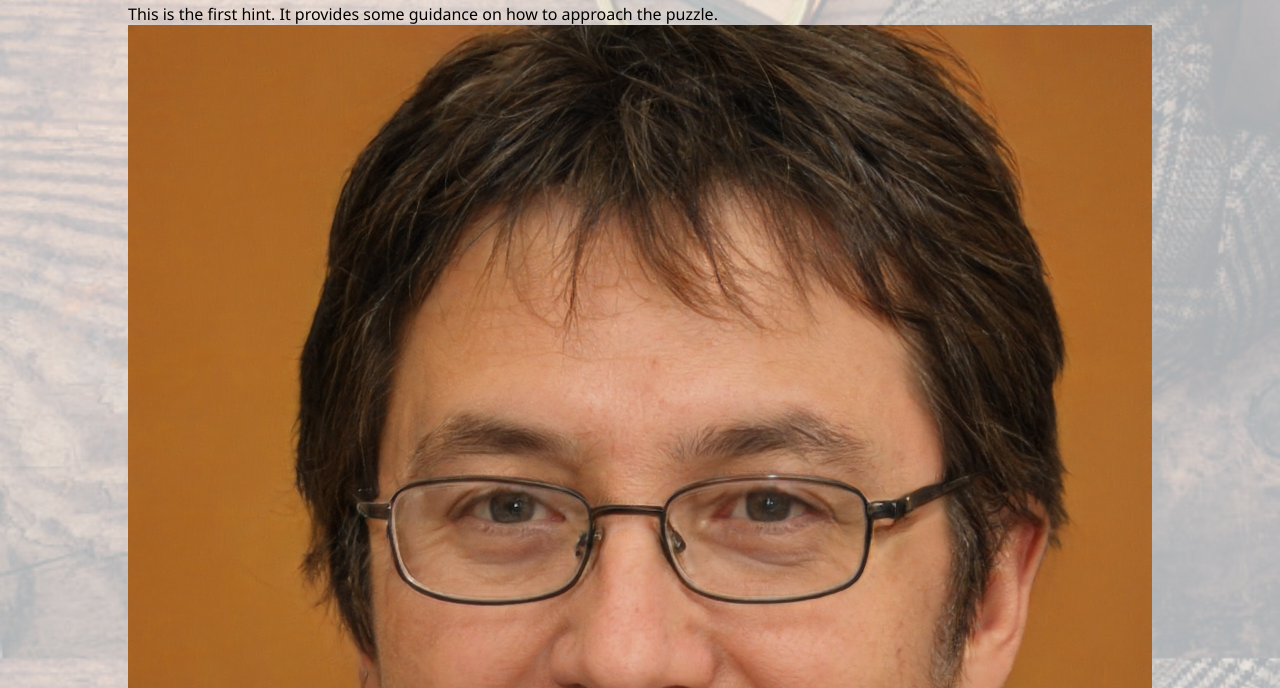
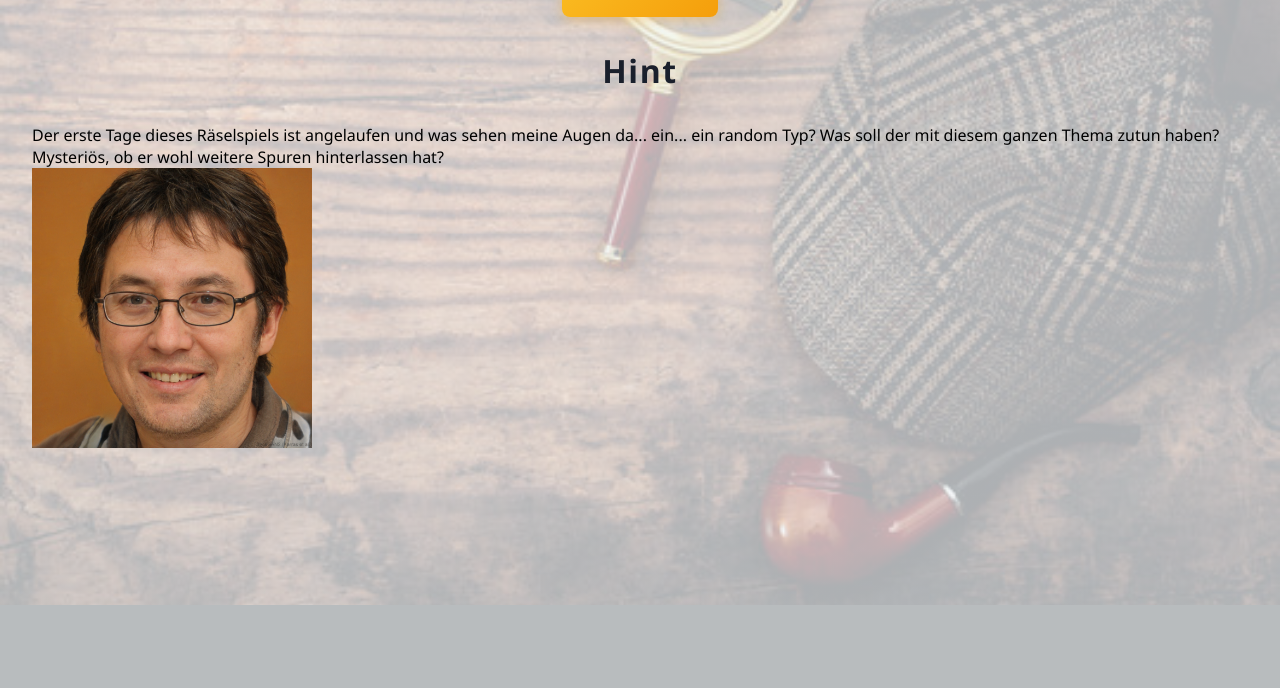
Before and after one commit to MarwinxxD/puzzleWebsite, a Django app: template templates/hints/hint1.html in a window 1280 px wide. Shown: the part 195-883 px from the top of the page. After the commit the page ends 800 px from the top, so only its background shows below. Run offline with Django 5.2, Linux system fonts and the light colour scheme; the template is opened without the code that fills it, so the values that code supplies are empty.

Commit message:
added lines and changes image size

```diff
--- a/templates/hints/hint1.html
+++ b/templates/hints/hint1.html
@@ -16,8 +16,8 @@
 
         <h1>Hint {{ hint_number }}</h1>
         <div>
-            <p>This is the first hint. It provides some guidance on how to approach the puzzle.</p>
-            <img src="{% static 'images/PersonToChase.jpg' %}" alt="Person to chase" />
+            <p>Der erste Tage dieses Räselspiels ist angelaufen und was sehen meine Augen da... ein... ein random Typ? Was soll der mit diesem ganzen Thema zutun haben? Mysteriös, ob er wohl weitere Spuren hinterlassen hat?</p>
+            <img src="{% static 'images/PersonToChase.jpg' %}" alt="Person to chase" style="max-width: 280px; width: 100%; height: auto;" />
         </div>
 
         <script src="{% static 'js/script.js' %}"></script>
```
